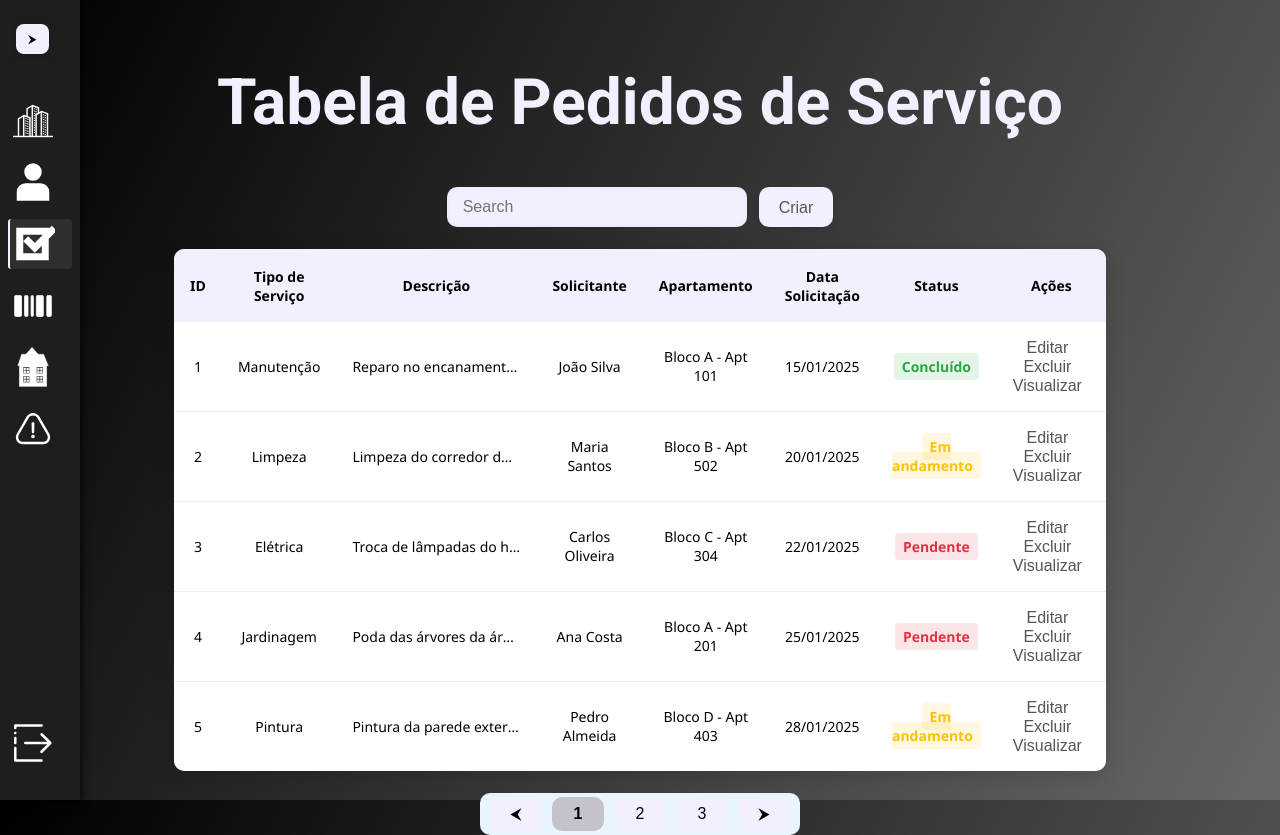
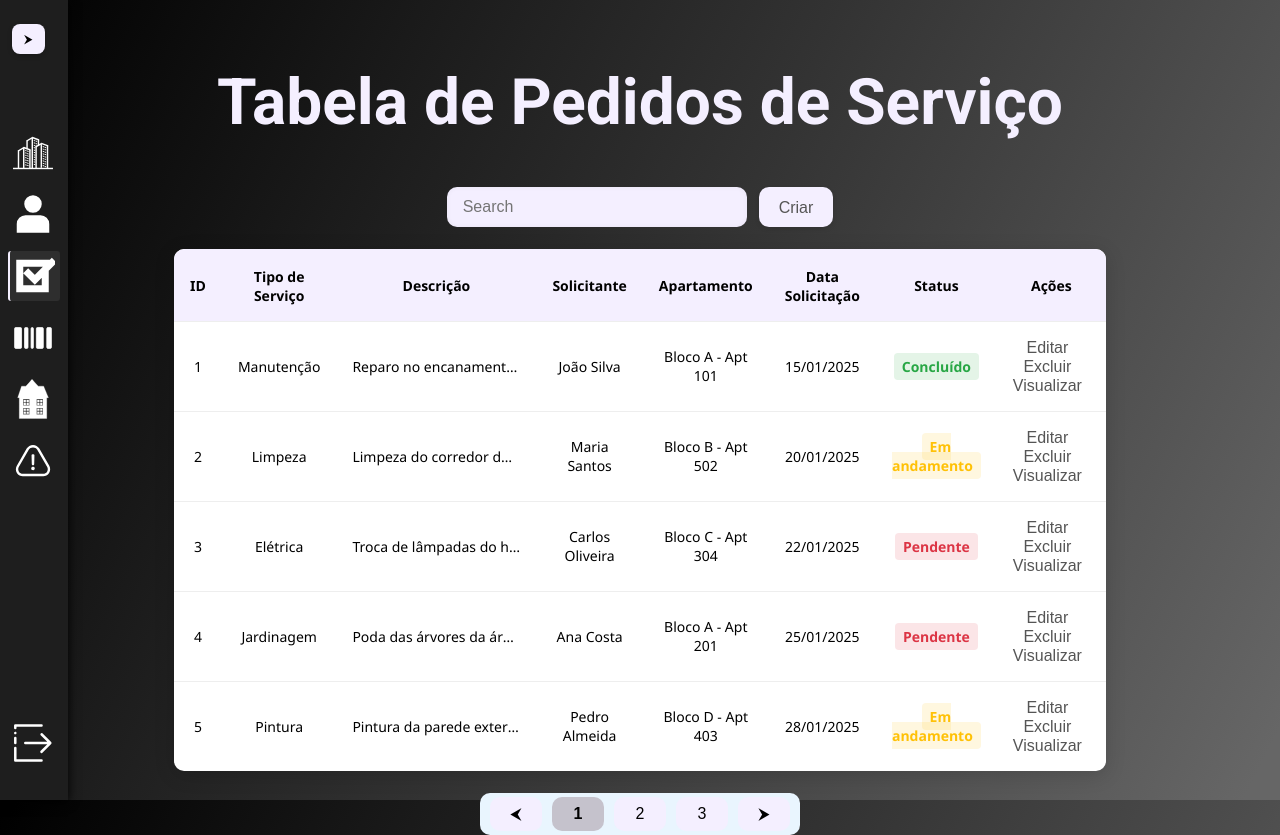
Before and after one commit to victorwingert/trabalho-modelagem, a React (Vite) app in the folder client/DumBloco/: page /tabelaPedidos in a window 1280 px wide. Built offline with nearby package versions, Linux system fonts and the light colour scheme.

Commit message:
corrige style sidebar

```diff
--- a/client/DumBloco/src/Tabela.css
+++ b/client/DumBloco/src/Tabela.css
@@ -249,8 +249,7 @@
 .sideBar-tabelaUsuarios {
   display: inline-flex;
   height: 100vh;
-  width: 10vh; /* Reduzido de 12vh */
-  padding: 12vh 1vh 4vh 1vh; /* Reduzido padding */
+  padding: 16vh 1vh 4vh 1vh; /* Reduzido padding */
   flex-direction: column;
   align-items: start;
   flex-shrink: 0;
@@ -264,7 +263,7 @@
 .botao-toggle-sidebar {
   position: fixed;
   top: 3vh; /* Reduzido de 4vh */
-  left: 2vh; /* Reduzido de 2.5vh */
+  left: 1.5vh; /* Reduzido de 2.5vh */
   z-index: 1100;
   background-color: #f4efff;
   border: none;
@@ -279,6 +278,7 @@
 .item-sidebar, .itemLogout-sidebar {
   display: flex;
   align-items: center;
+  padding-left: 1vh;
   gap: 8px; /* Reduzido de 10px */
   text-decoration: none;
   color: #f4efff;
```
Also changed, not shown: 1 other file (tests, documents, lock files or other folders).
